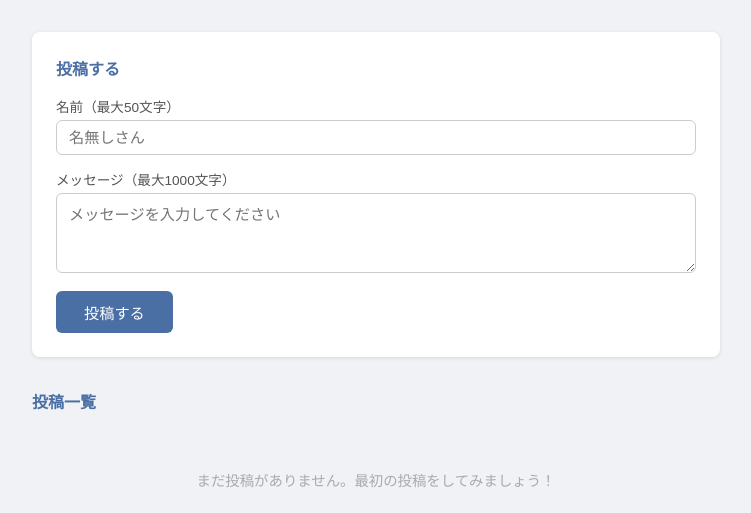
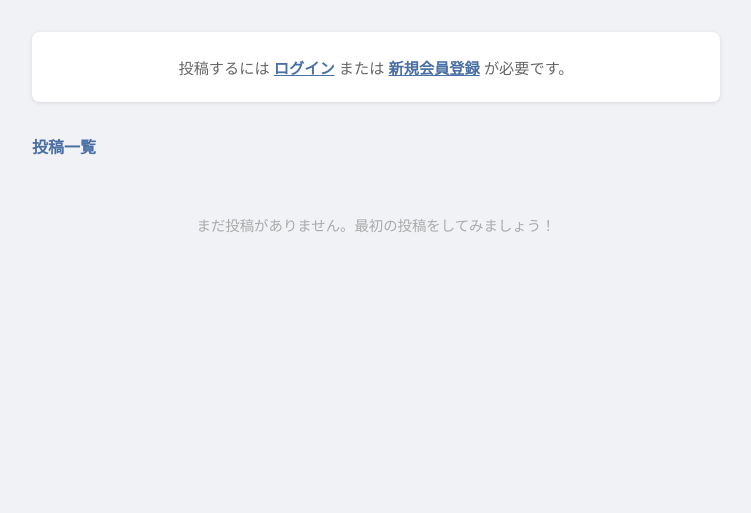
Before and after one commit to sonohen/claude-code-trial, a Flask app: page / in a window 1280 px wide. Shown: the part 62-575 px from the top of the page, without its empty margins (264-1015 px from the left). Run offline with Flask 3, Linux system fonts and the light colour scheme; data that the repository does not hold is empty.

Commit message:
Restrict posting/editing/deleting to logged-in users (closes #6)
- 未ログイン時は閲覧のみ、投稿フォームの代わりにログイン案内を表示
- 投稿時にuser_idを記録し、自分の投稿のみ編集・削除ボタンを表示
- サーバー側でもログイン確認と所有者チェックを実施
- 既存DBへのuser_idカラム追加マイグレーションを追加

https://claude.ai/code/session_01PDfmeaaSBNGHBfNPpHHiiW

```diff
--- a/app.py
+++ b/app.py
@@ -30,7 +30,8 @@ def init_db():
             id INTEGER PRIMARY KEY AUTOINCREMENT,
             name TEXT NOT NULL,
             message TEXT NOT NULL,
-            created_at TEXT NOT NULL
+            created_at TEXT NOT NULL,
+            user_id TEXT
         )"""
     )
     db.execute(
@@ -40,8 +41,21 @@ def init_db():
             created_at TEXT NOT NULL
         )"""
     )
+    # 既存DBへのマイグレーション
+    cols = [r[1] for r in db.execute("PRAGMA table_info(messages)").fetchall()]
+    if "user_id" not in cols:
+        db.execute("ALTER TABLE messages ADD COLUMN user_id TEXT")
     db.commit()
     db.close()
+
+
+def current_user():
+    return session.get("user_id")
+
+
+def require_login():
+    if not current_user():
+        return redirect(url_for("login"))
 
 
 # ── 掲示板 ──────────────────────────────────────────────
@@ -50,13 +64,16 @@ def init_db():
 def index():
     db = get_db()
     messages = db.execute(
-        "SELECT id, name, message, created_at FROM messages ORDER BY id DESC LIMIT 100"
+        "SELECT id, name, message, created_at, user_id FROM messages ORDER BY id DESC LIMIT 100"
     ).fetchall()
     return render_template("index.html", messages=messages)
 
 
 @app.route("/post", methods=["POST"])
 def post():
+    redir = require_login()
+    if redir:
+        return redir
     name = request.form.get("name", "").strip()
     message = request.form.get("message", "").strip()
     if not name or not message:
@@ -66,8 +83,8 @@ def post():
     db = get_db()
     now = datetime.now().strftime("%Y-%m-%d %H:%M:%S")
     db.execute(
-        "INSERT INTO messages (name, message, created_at) VALUES (?, ?, ?)",
-        (name, message, now),
+        "INSERT INTO messages (name, message, created_at, user_id) VALUES (?, ?, ?, ?)",
+        (name, message, now, current_user()),
     )
     db.commit()
     return redirect(url_for("index"))
@@ -75,9 +92,12 @@ def post():
 
 @app.route("/edit/<int:message_id>", methods=["GET", "POST"])
 def edit(message_id):
+    redir = require_login()
+    if redir:
+        return redir
     db = get_db()
     row = db.execute("SELECT * FROM messages WHERE id = ?", (message_id,)).fetchone()
-    if row is None:
+    if row is None or row["user_id"] != current_user():
         return redirect(url_for("index"))
     if request.method == "POST":
         name = request.form.get("name", "").strip()
@@ -94,7 +114,13 @@ def edit(message_id):
 
 @app.route("/delete/<int:message_id>", methods=["POST"])
 def delete(message_id):
+    redir = require_login()
+    if redir:
+        return redir
     db = get_db()
+    row = db.execute("SELECT user_id FROM messages WHERE id = ?", (message_id,)).fetchone()
+    if row is None or row["user_id"] != current_user():
+        return redirect(url_for("index"))
     db.execute("DELETE FROM messages WHERE id = ?", (message_id,))
     db.commit()
     return redirect(url_for("index"))
--- a/templates/index.html
+++ b/templates/index.html
@@ -179,6 +179,22 @@
 
     .btn-delete:hover { background: #f5c6c2; }
 
+    .login-prompt {
+      background: #fff;
+      border-radius: 8px;
+      padding: 24px;
+      box-shadow: 0 1px 4px rgba(0,0,0,0.1);
+      margin-bottom: 32px;
+      text-align: center;
+      color: #666;
+      font-size: 0.95rem;
+    }
+
+    .login-prompt a {
+      color: #4a6fa5;
+      font-weight: bold;
+    }
+
     .no-messages {
       text-align: center;
       color: #aaa;
@@ -203,12 +219,13 @@
 </header>
 
 <main>
+  {% if session.user_id %}
   <div class="post-form">
     <h2>投稿する</h2>
     <form action="/post" method="post">
       <div class="form-group">
         <label for="name">名前（最大50文字）</label>
-        <input type="text" id="name" name="name" maxlength="50" placeholder="名無しさん" value="{{ session.user_id or '' }}" required>
+        <input type="text" id="name" name="name" maxlength="50" placeholder="名無しさん" value="{{ session.user_id }}" required>
       </div>
       <div class="form-group">
         <label for="message">メッセージ（最大1000文字）</label>
@@ -217,6 +234,11 @@
       <button type="submit" class="btn-submit">投稿する</button>
     </form>
   </div>
+  {% else %}
+  <div class="login-prompt">
+    投稿するには <a href="/login">ログイン</a> または <a href="/register">新規会員登録</a> が必要です。
+  </div>
+  {% endif %}
 
   <div class="messages">
     <h2>投稿一覧</h2>
@@ -228,12 +250,14 @@
           <span class="message-time">{{ msg.created_at }}</span>
         </div>
         <div class="message-body">{{ msg.message }}</div>
+        {% if session.user_id and session.user_id == msg.user_id %}
         <div class="message-actions">
           <a href="/edit/{{ msg.id }}"><button class="btn-edit" type="button">編集</button></a>
           <form action="/delete/{{ msg.id }}" method="post" onsubmit="return confirm('この投稿を削除しますか？')">
             <button class="btn-delete" type="submit">削除</button>
           </form>
         </div>
+        {% endif %}
       </div>
       {% endfor %}
     {% else %}
```
